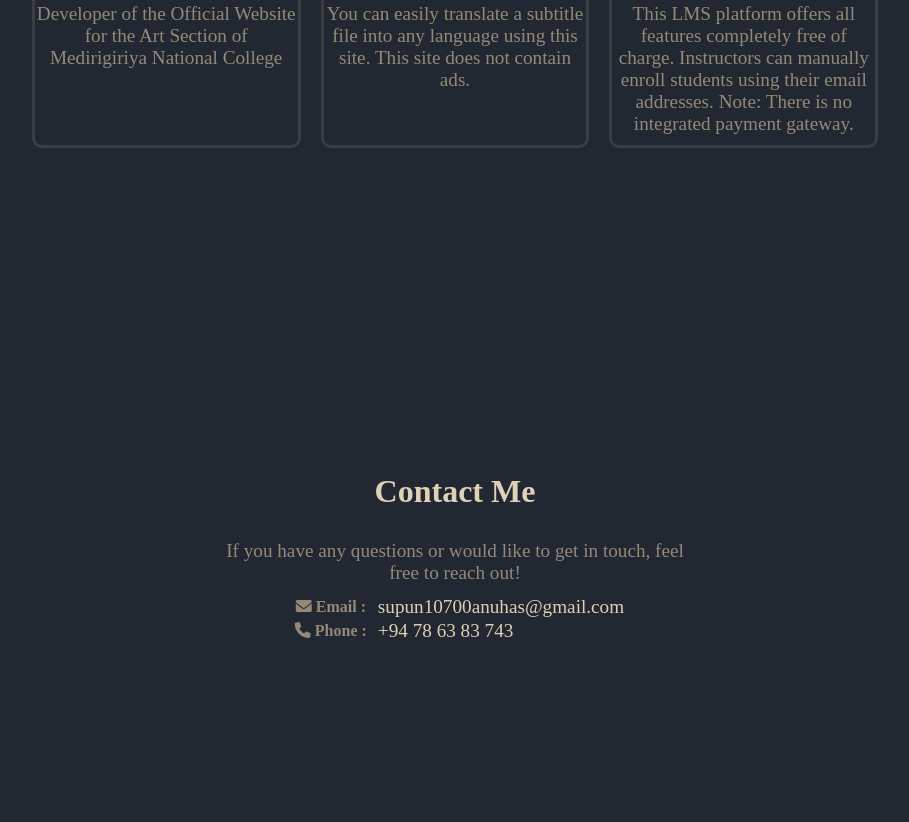
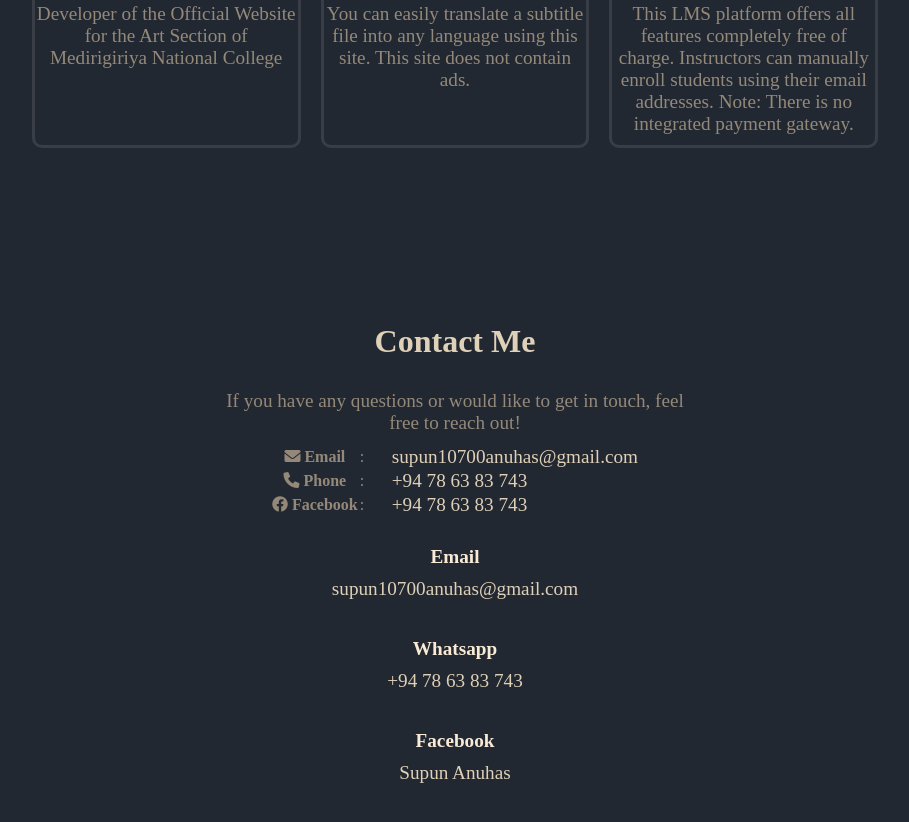
Before and after one commit to SupunAnuhas/web, a plain HTML site: page home.html in a window 1280 px wide. Shown: the part 2052-2874 px from the top of the page, without its empty margins (185-1094 px from the left). Drawn offline with Linux system fonts and the light colour scheme.

Commit message:
Add files via upload

```diff
--- a/home.html
+++ b/home.html
@@ -127,17 +127,37 @@
         <div class="container" id="contact-content" style="margin: 50px;">
             <h1>Contact Me</h1>
             <p>If you have any questions or would like to get in touch, feel free to reach out!</p>
-            <table>
+            <table class="contact-content-table-pc">
                 <tr>
-                    <th style="width: 90px;"><i class="fas fa-envelope"></i> Email  : </th>
+                    <th style="width: fit-content;"><i class="fas fa-envelope"></i> Email </th>
+                    <td>:</td>
                     <td><a href="mailto: supun10700anuhas@gmail.com">supun10700anuhas@gmail.com</a></td>
                 </tr>
                 <tr>
-                    <th><i class="fas fa-phone"></i> Phone  : </th>
+                    <th><i class="fas fa-phone"></i> Phone  </th>
+                    <td style="width : 30px; margin-left: 10px;">:</td>
                     <td><a href="https://wa.me/786383743">+94 78 63 83 743</a></td>
+
+                </tr>
+                <tr>
+                    <th><i class="fa-brands fa-facebook"></i> Facebook  </th>
+                    <td style="width : 30px; margin-left: 10px;">:</td>
+                    <td><a href="https://web.facebook.com/profile.php?id=100070014745480">+94 78 63 83 743</a></td>
+
                 </tr>
             </table>
 
+            <div class="contact-content-mob">
+                <br>
+                <h3>Email</h3>
+                <p><a href="mailto: supun10700anuhas@gmail.com">supun10700anuhas@gmail.com</a></p>
+                <br>
+                <h3>Whatsapp</h3>
+                <p><a href="https://wa.me/786383743">+94 78 63 83 743</a></p>
+                <br>
+                <h3>Facebook</h3>
+                <p><a href="https://web.facebook.com/profile.php?id=100070014745480">Supun Anuhas</a></p>
+            </div>
 
 
 
```
